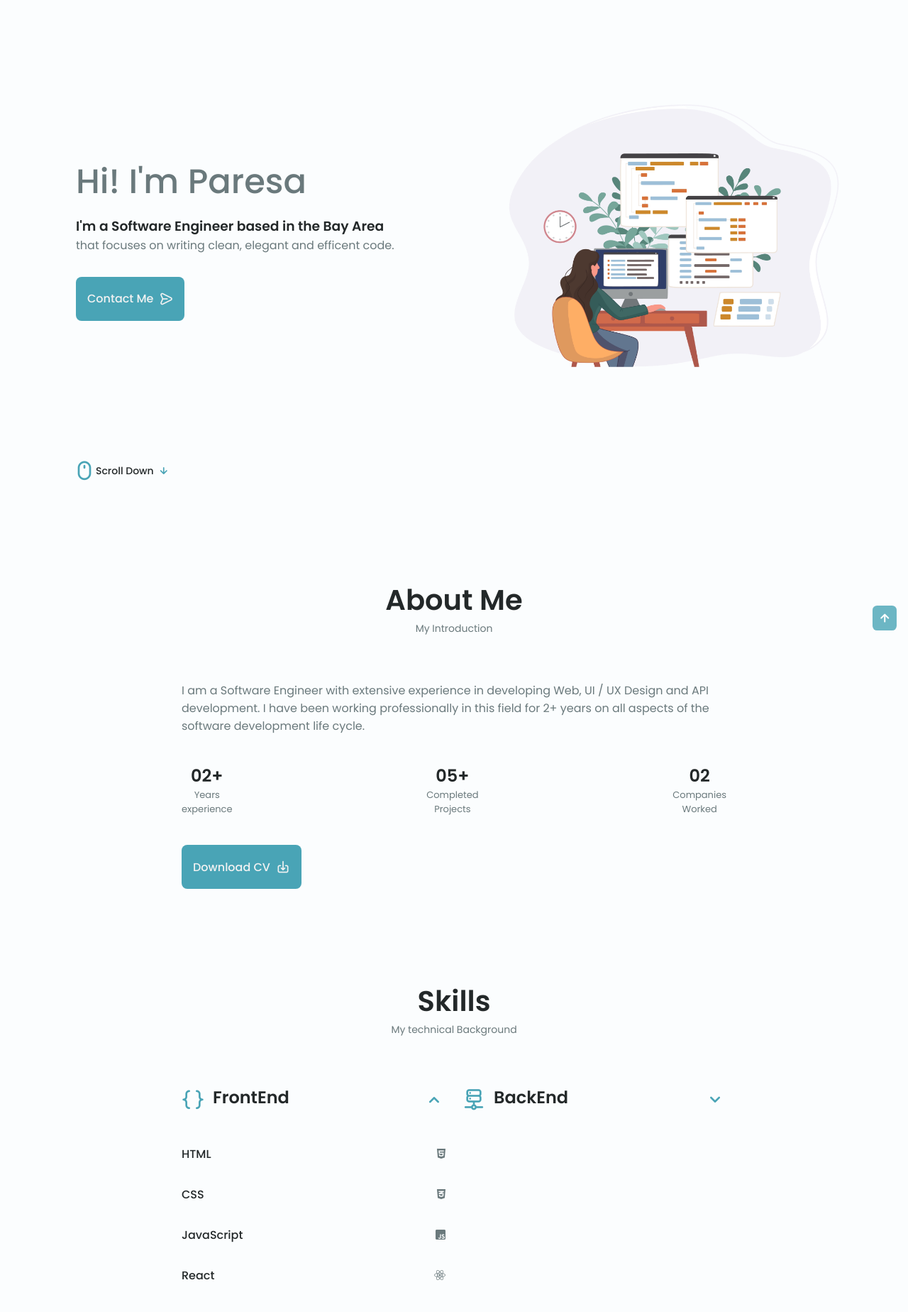
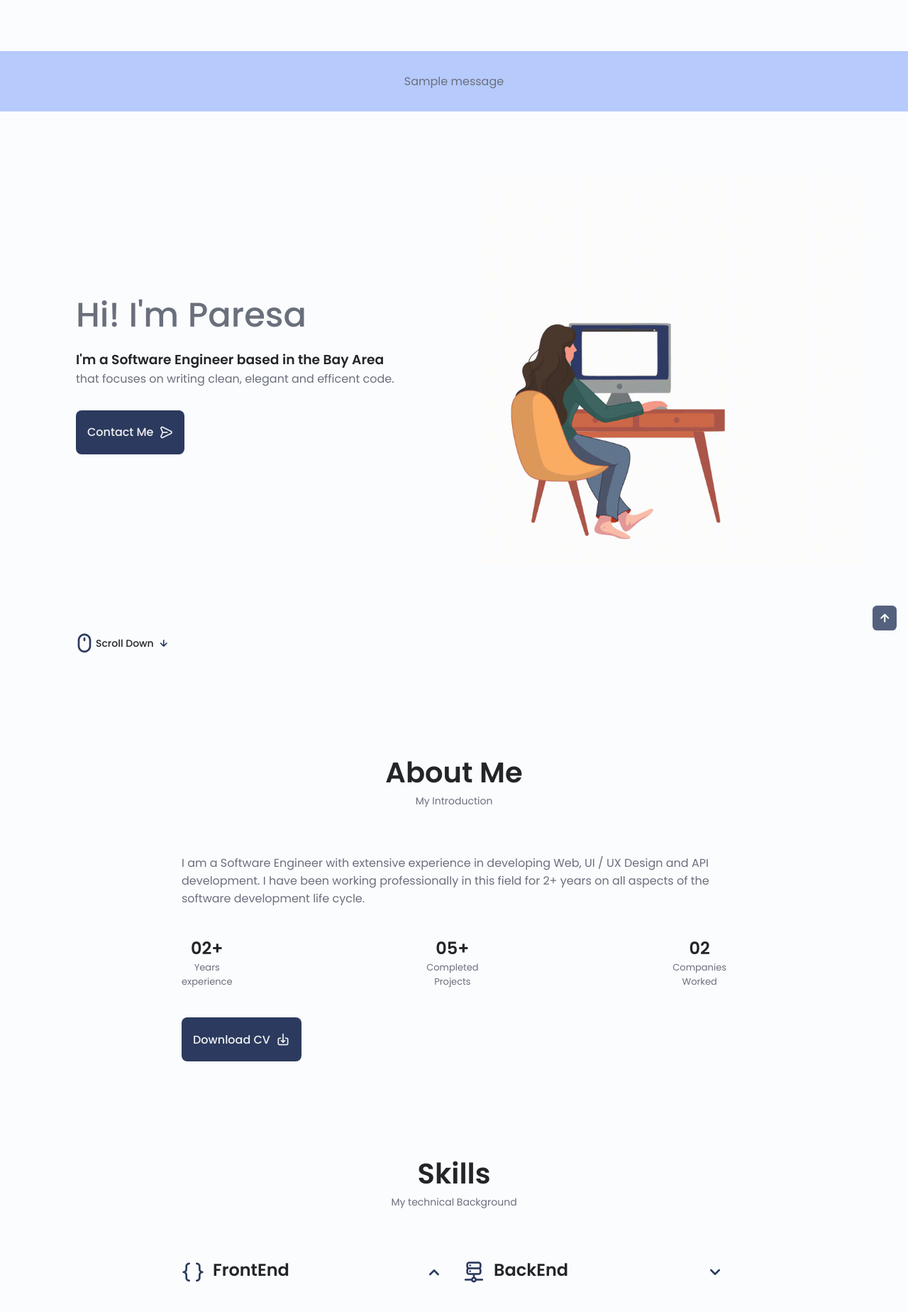
Before and after one commit to pmor10/pmor10, a Flask app: page / in a window 1280 px wide. Shown: the part 72-1920 px from the top of the page at 71% size. Run offline with Flask 2, Linux system fonts and the light colour scheme; one stand-in notice (Sample message) is shown; some libraries are stand-ins or nearby versions.

Commit message:
PM portfolio

```diff
--- a/server.py
+++ b/server.py
@@ -1,7 +1,10 @@
 from flask import Flask, flash, render_template, url_for, request, redirect
 import csv
+from secret_key import SECRET_KEY
+
 
 app = Flask(__name__)
+app.secret_key = SECRET_KEY
 
 @app.route('/')
 def index():
@@ -35,8 +38,11 @@ def submit_form():
             data = request.form.to_dict()
             # write_to_file(data)
             write_to_csv(data)
-            return redirect('/thanks.html')
-        except:
+            print(data)
+            flash('Thank You! I will get in touch with you, shortly!')
+            return redirect('/')
+        except Exception as e:
+            print(e)
             return 'Did not save to database'
     else:
         flash('Something went wrong, try again!')
--- a/static/css/style.css
+++ b/static/css/style.css
@@ -6,11 +6,11 @@
   --header-height: 3rem;
 
   /*==============Colors==============*/
-  --hue-color: 190; /*Purple 250 - Green 142 - Blue 230 - Pink 340*/
+  --hue-color: 223; /*Purple 250 - Green 142 - Blue 230 - Pink 340*/
 
   /*===HSL Colors===*/
 
-  --first-color: hsl(var(--hue-color), 43%, 50%);
+  --first-color: hsl(var(--hue-color), 37%, 27%);
   --first-color-second: hsl(var(--hue-color), 69%, 61%);
   --first-color-alt: hsl(var(--hue-color), 57%, 53%);
   --first-color-lighter: hsl(var(--hue-color), 92%, 85%);
@@ -688,8 +688,16 @@ img {
 .submit__button {
   border: none;
   font-weight: var(--font-medium);
+  cursor: pointer;
 }
 
+.flashes {
+  list-style: none;
+  padding: 30px;
+  text-align: center;
+  background-color: var(--first-color-lighter);
+  margin-top: 3rem;
+}
 /*==================== FOOTER ====================*/
 .footer {
   padding-top: 2rem;
--- a/templates/index.html
+++ b/templates/index.html
@@ -63,6 +63,17 @@
     <main class="main">
       <!--==================== HOME ====================-->
       <section class="home section" id="home">
+        <div class="submit__message">
+          {% with messages = get_flashed_messages() %}
+          {% if messages %}
+            <ul class=flashes>
+            {% for message in messages %}
+              <li>{{ message }}</li>
+            {% endfor %}
+            </ul>
+          {% endif %}
+        {% endwith %}
+        </div>
         <div class="home__container container grid">
           <div class="home__content grid">
             <div class="home__social">
@@ -110,7 +121,7 @@
                   />
                 </g>
               </svg> -->
-              <div class="home__blob"><img src="../static/img/female-programmer.png" alt="female-programmer"></div>
+              <div class="home__blob"><img src="../static/img/programmer-2.gif" alt="female-programmer"></div>
             </div>
             <div class="home__data">
               <h1 class="home__title">Hi! I'm Paresa</h1>
--- a/templates/thanks.html
+++ /dev/null
@@ -1,6 +0,0 @@
-<!--==================== Thank You Message ====================-->
-<section class="contact section" id="contact">
-  <div class="contact__container container grid">
-    <p>Thank You! I will get in touch with you, shortly!</p>
-  </div>
-</section>
```
Also changed, not shown: 1 other file.
